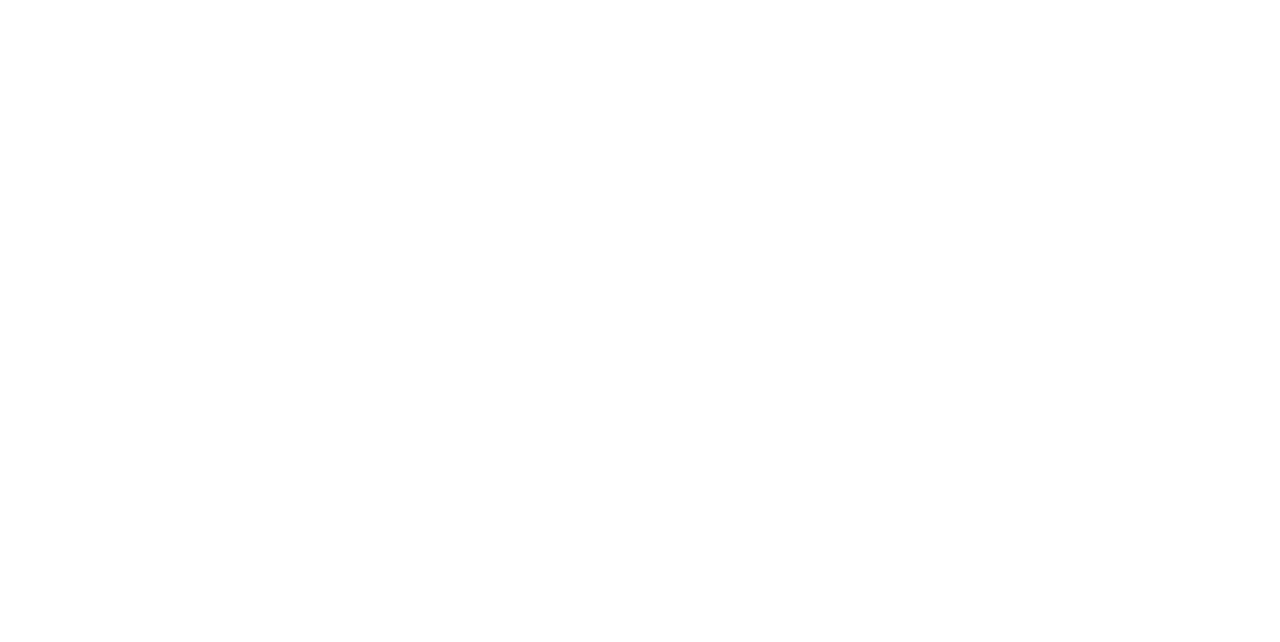
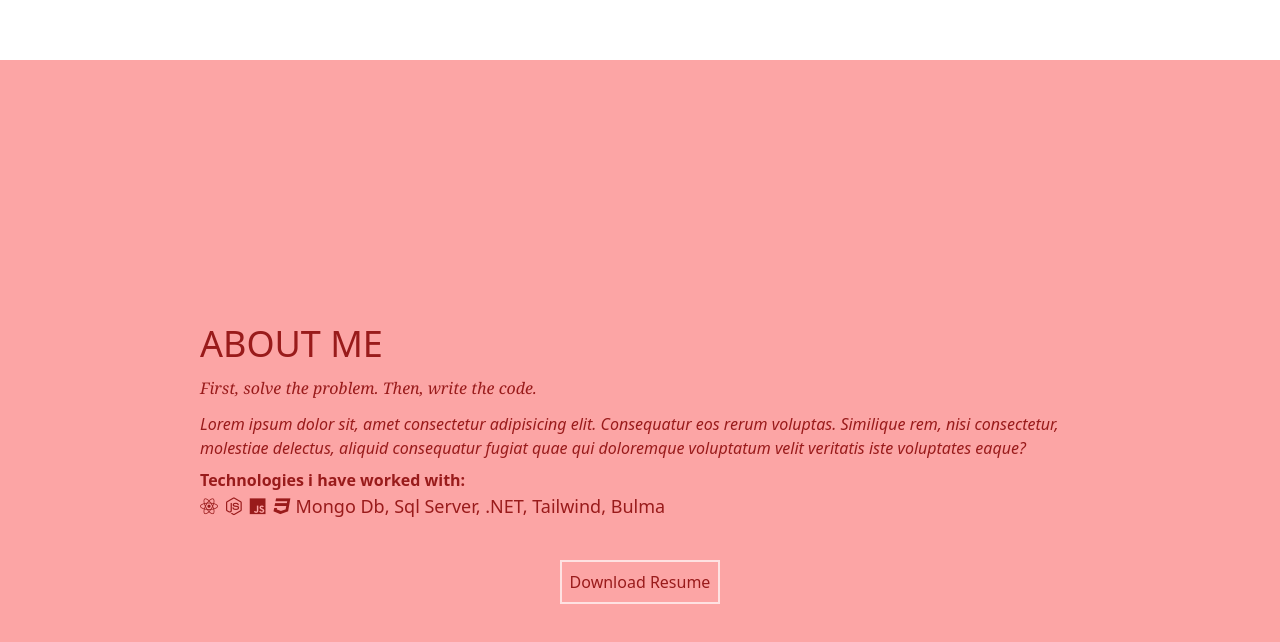
Before and after one commit to dubey98/dubey98.github.io, a React (Create React App) app: page / in a window 1280 px wide. Shown: the part 2340-2982 px from the top of the page. Before the commit the page ends 2400 px from the top, so only its background shows below. Built offline with nearby package versions, Linux system fonts and the light colour scheme; the HTML template or start-up script is replaced by a standard one.

Commit message:
about page creation and changes

```diff
--- a/public/index.html
+++ b/public/index.html
@@ -15,6 +15,7 @@
       user's mobile device or desktop. See https://developers.google.com/web/fundamentals/web-app-manifest/
     -->
     <link rel="manifest" href="%PUBLIC_URL%/manifest.json" />
+    <script src="https://kit.fontawesome.com/cf77766bad.js" crossorigin="anonymous"></script>
     <!--
       Notice the use of %PUBLIC_URL% in the tags above.
       It will be replaced with the URL of the `public` folder during the build.
--- a/src/components/About.jsx
+++ b/src/components/About.jsx
@@ -2,10 +2,38 @@
 
 function About() {
   return (
-    <div>
-      Lorem ipsum dolor sit amet, consectetur adipisicing elit. Qui, nostrum?
-      Autem, quidem deserunt voluptatem expedita quis accusamus nihil, nulla
-      repellat esse quos magni culpa enim molestiae earum laboriosam. Id, vero.
+    <div className="bg-red-300 flex flex-col justify-center h-screen ">
+      <div className="text-red-800">
+        <div class="mx-auto w-4/5 max-w-4xl p-2">
+          <span class="text-4xl uppercase">About me</span> <br />
+          <div class="p-3 pl-0 italic font-serif">
+            <div class="">First, solve the problem. Then, write the code.</div>
+          </div>
+          <span class="italic">
+            {" "}
+            Lorem ipsum dolor sit, amet consectetur adipisicing elit.
+            Consequatur eos rerum voluptas. Similique rem, nisi consectetur,
+            molestiae delectus, aliquid consequatur fugiat quae qui doloremque
+            voluptatum velit veritatis iste voluptates eaque?{" "}
+          </span>
+          <div class="p-2 pl-0">
+            <span class="font-semibold">Technologies i have worked with:</span>
+            <br />
+            <span className="text-lg">
+              <i className="fab fa-react pr-1">
+                <span className="hidden">React</span>
+              </i>
+              <i className="fab fa-node-js pl-1 pr-1"></i>
+              <i className="fab fa-js pl-1 pr-1"></i>
+              <i class="fab fa-css3 pl-1 pr-1"></i>
+              Mongo Db, Sql Server, .NET, Tailwind, Bulma
+            </span>
+          </div>
+        </div>
+        <div className="mx-auto w-fit pt-6">
+          <button className="border-2 border-red-100 p-2">Download Resume</button>
+        </div>
+      </div>
     </div>
   );
 }
--- a/src/pages/HomePage.jsx
+++ b/src/pages/HomePage.jsx
@@ -3,6 +3,7 @@
 import Intro from "../components/main/Intro";
 import Projects from "../components/Projects";
 import AdditionalProjects from "../components/AdditionalProjects";
+import About from "../components/About";
 
 function HomePage() {
   return (
@@ -15,6 +16,9 @@
         <Projects />
         <AdditionalProjects />
       </section>
+      <section id="about">
+        <About />
+      </section>
     </div>
   );
 }
```
